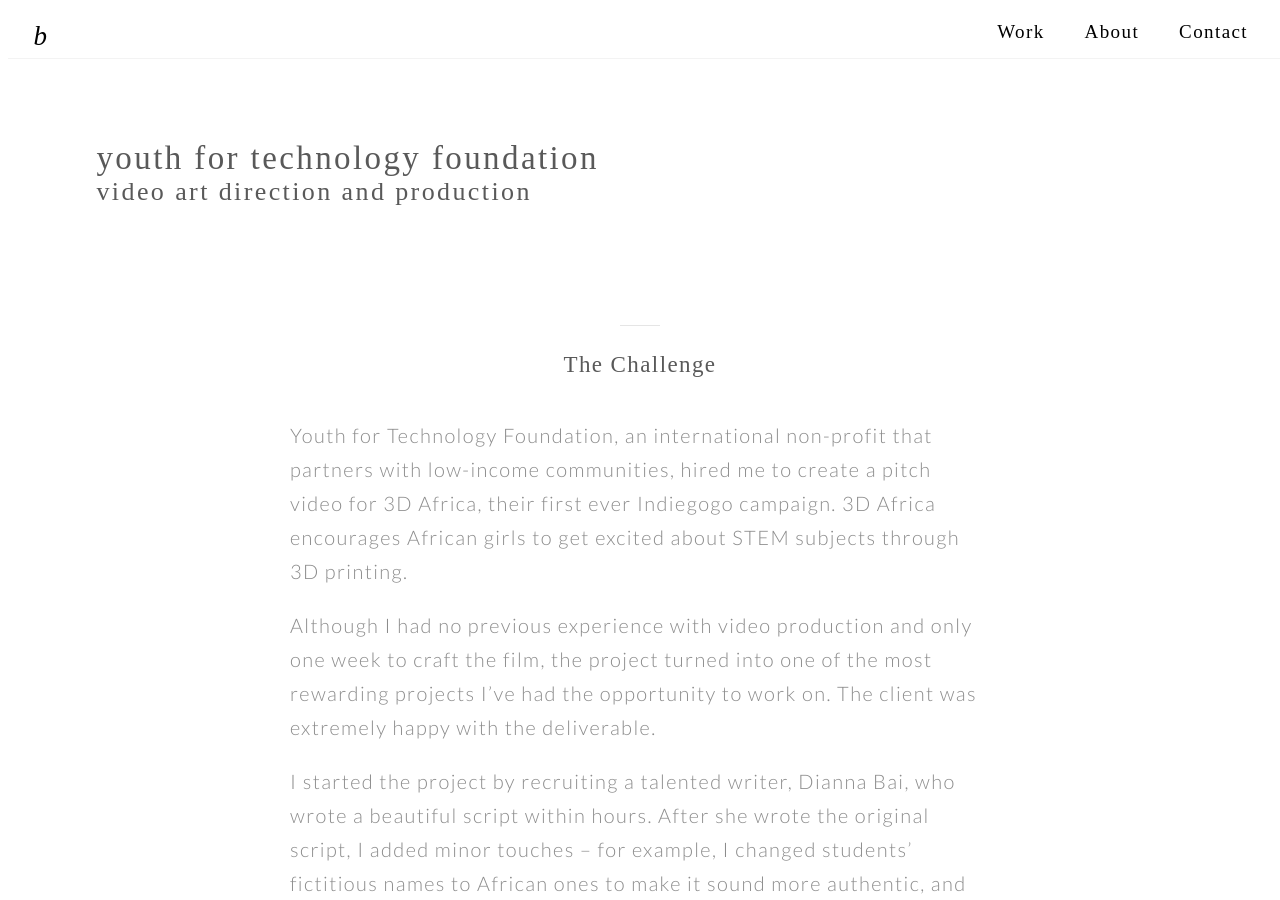
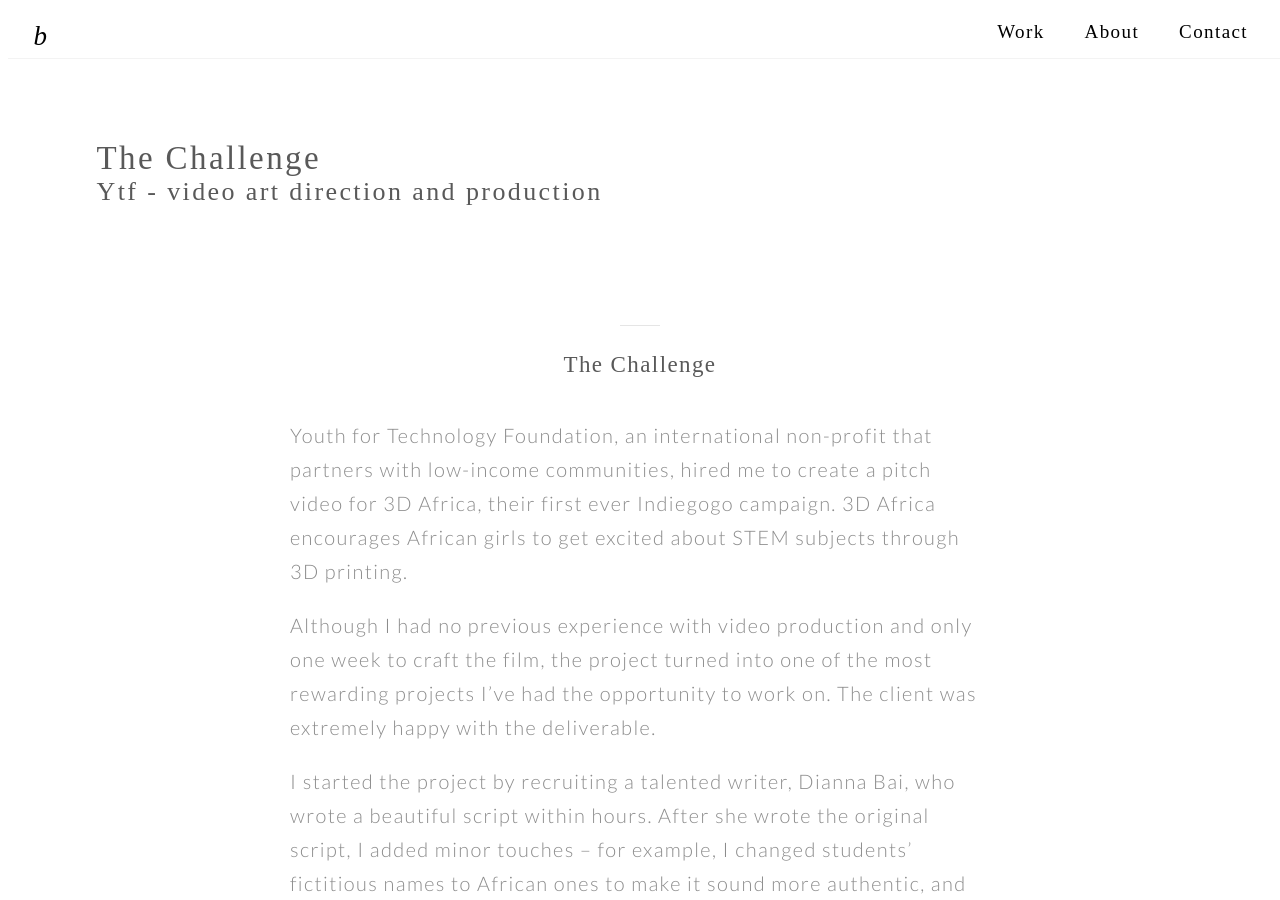
Before and after one commit to bkwon0402/bkwon0402.github.io, a Jekyll site: the page built from item/3dafrica.md, in a window 1280 px wide and 900 px high. Built offline with Jekyll 4.4.1, drawn with Linux system fonts in a browser that asks for light colours; some web fonts are replaced; our own code applies the rules of GitHub Pages for plain Markdown files.

Commit message:
Update 3dafrica.md

```diff
--- a/item/3dafrica.md
+++ b/item/3dafrica.md
@@ -1,8 +1,8 @@
 ---
 layout: portfolio_item
 headtouse: headcontent.html
-title: youth for technology foundation
-sub: video art direction and production
+title:
+sub: Ytf - video art direction and production
 ---
 
 # The Challenge
```
